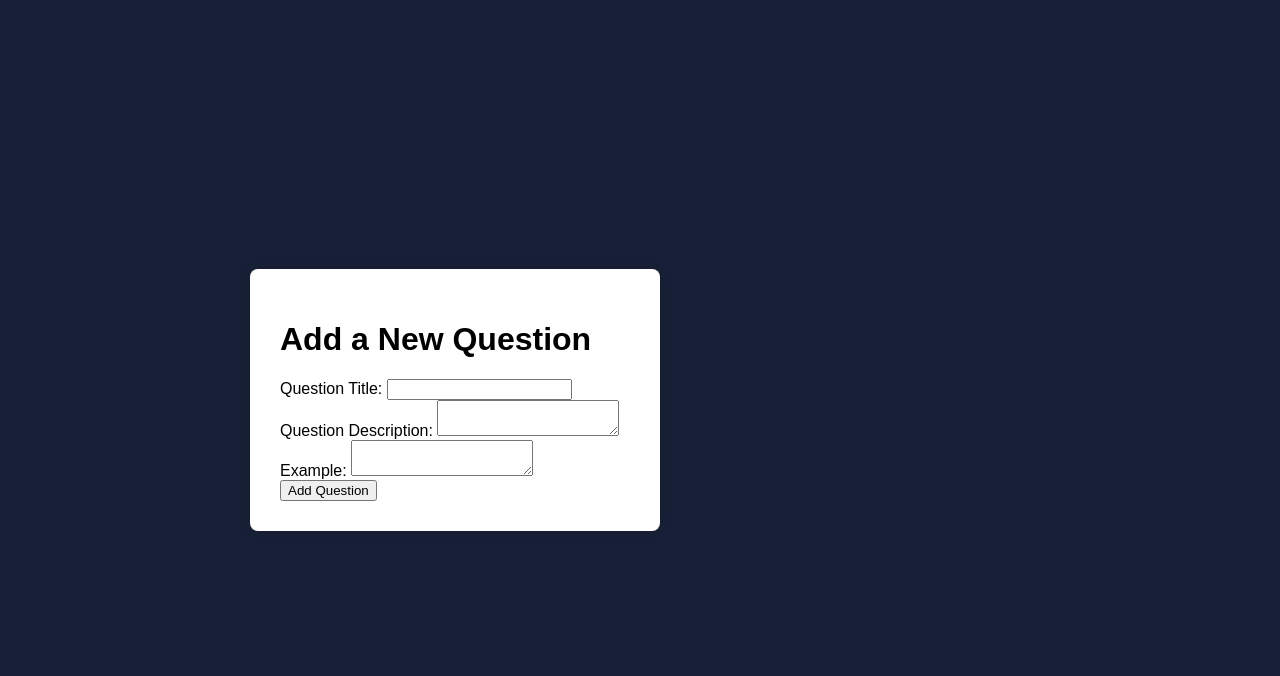
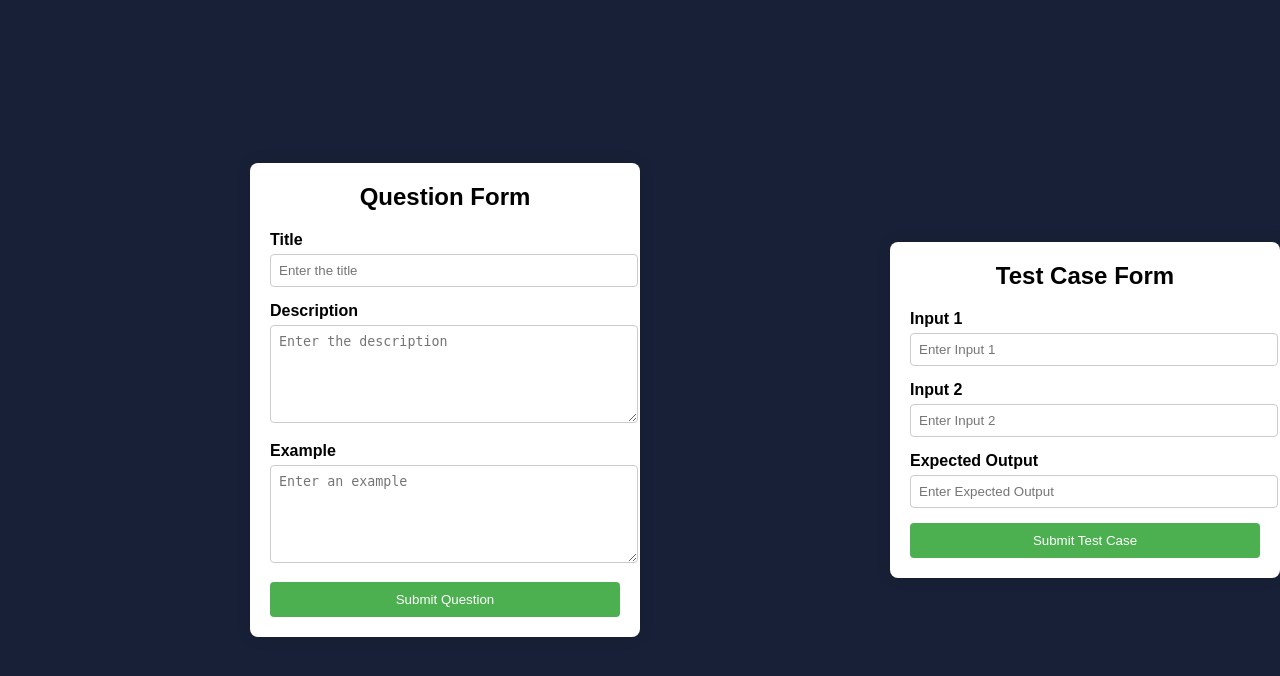
Before and after one commit to gsaiganesh283/makeit-interview-portal, a PHP site: page /add_questions.php in a window 1280 px wide. Shown: the top 676 px of the page. Run offline with PHP 8.4, Linux system fonts and the light colour scheme.

Commit message:
Added styling and made it proper

```diff
--- a/AI/add_questions.php
+++ b/AI/add_questions.php
@@ -1,6 +1,6 @@
 <?php
 // Database connection
-$servername = "127.0.0.1:3306";
+$servername = "127.0.0.1:3307";
 $username = "root";
 $password = "";
 $dbname = "interview_platform";
@@ -47,11 +47,8 @@ $conn->close();
 ?>
 
 
-
-
 <!DOCTYPE html>
 <html lang="en">
-
 <head>
     <meta charset="UTF-8">
     <meta name="viewport" content="width=device-width, initial-scale=1.0">
@@ -60,20 +57,18 @@ $conn->close();
         body {
             font-family: Arial, sans-serif;
             display: flex;
-            flex-direction: row;
             align-items: center;
             height: 100vh;
             background-color: #182037;
             margin: 0;
         }
         .container {
-            background-color: #fff;
+            background-color: #ffff;
             border-radius: 8px;
             box-shadow: 0 0 15px rgba(0, 0, 0, 0.1);
             padding: 20px;
+            margin-left: 250px;
             width: 350px;
-            margin-left: 250px;
-            padding: 30px;
         }
         .container h2 {
             margin-top: 0;
@@ -112,23 +107,45 @@ $conn->close();
         }
     </style>
 </head>
+<body>
 
-<body>
-    <div class="container">
-        <h1>Add a New Question</h1>
-        <form action="add_question.php" method="POST">
-            <label for="title">Question Title:</label>
-            <input type="text" id="title" name="title" required>
+<div class="container">
+    <h2>Question Form</h2>
+    <form>
+        <div class="form-group">
+            <label for="title">Title</label>
+            <input type="text" id="title" placeholder="Enter the title">
+        </div>
+        <div class="form-group">
+            <label for="description">Description</label>
+            <textarea id="description" placeholder="Enter the description"></textarea>
+        </div>
+        <div class="form-group">
+            <label for="example">Example</label>
+            <textarea id="example" placeholder="Enter an example"></textarea>
+        </div>
+        <button type="submit" class="submit-btn">Submit Question</button>
+    </form>
+</div>
 
-            <label for="description">Question Description:</label>
-            <textarea id="description" name="description" required></textarea>
+<div class="container" style="margin-top: 20px;">
+    <h2>Test Case Form</h2>
+    <form>
+        <div class="form-group">
+            <label for="input1">Input 1</label>
+            <input type="text" id="input1" placeholder="Enter Input 1">
+        </div>
+        <div class="form-group">
+            <label for="input2">Input 2</label>
+            <input type="text" id="input2" placeholder="Enter Input 2">
+        </div>
+        <div class="form-group">
+            <label for="output">Expected Output</label>
+            <input type="text" id="output" placeholder="Enter Expected Output">
+        </div>
+        <button type="submit" class="submit-btn">Submit Test Case</button>
+    </form>
+</div>
 
-            <label for="example">Example:</label>
-            <textarea id="example" name="example"></textarea>
-
-            <button type="submit">Add Question</button>
-        </form>
-    </div>
 </body>
-
 </html>
```
